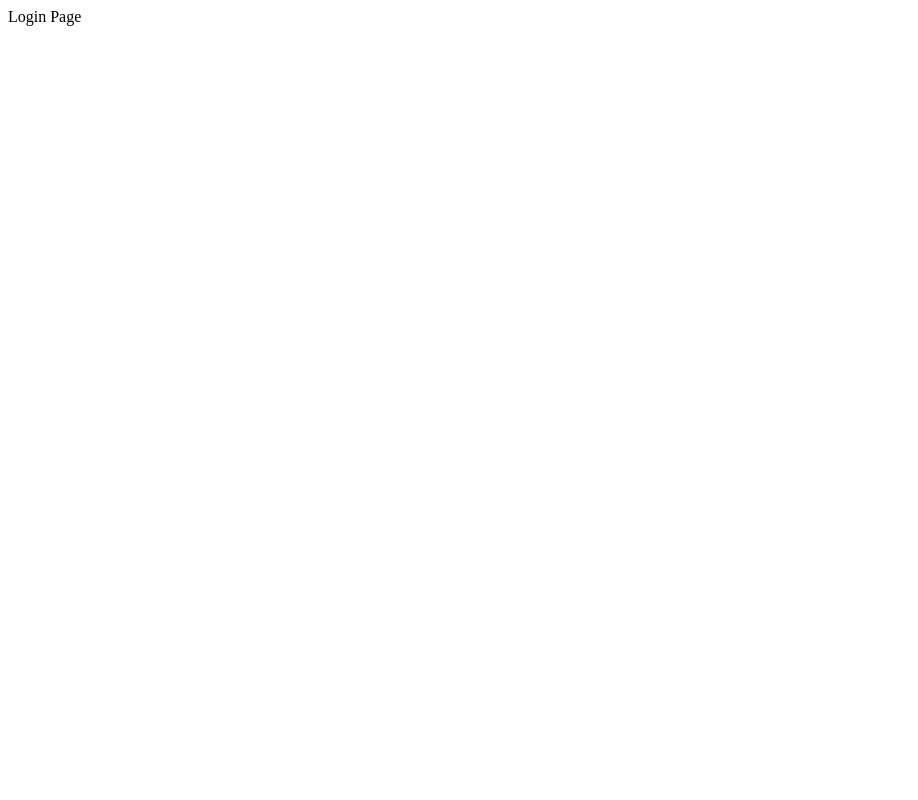
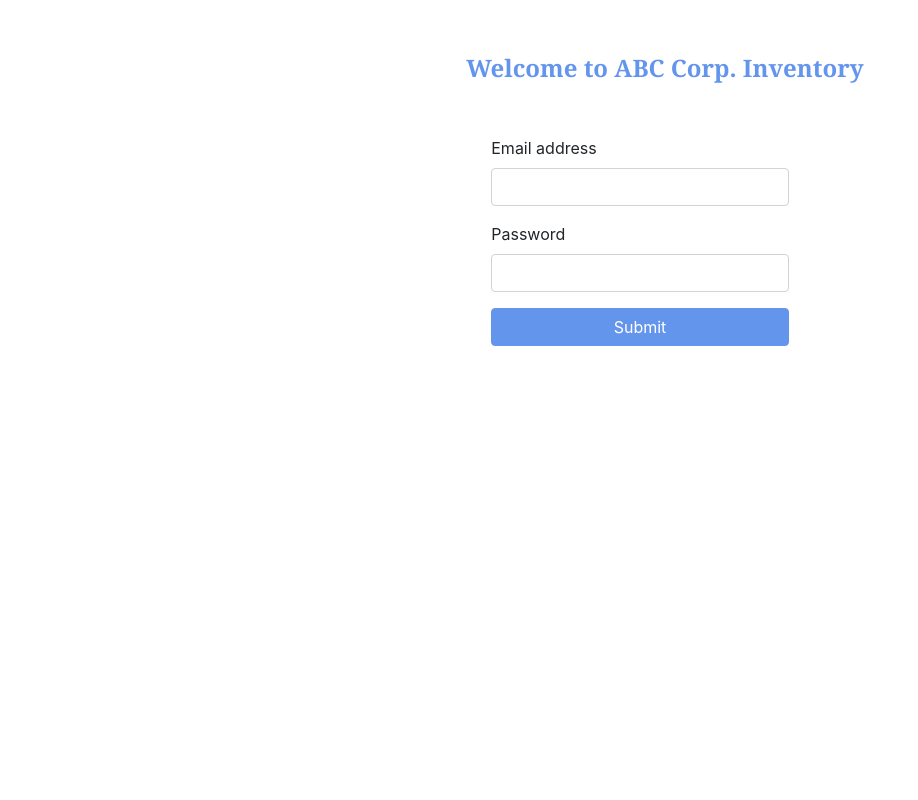
Before and after one commit to shu-csas-changgar/group-project-cepd-com, a Django app: page / in a window 1280 px wide. Before the commit the part shown is almost empty. Shown: the whole page, without its empty margins (0-918 px from the left). Run offline with Django 3.2, Linux system fonts and the light colour scheme; some libraries are stand-ins or nearby versions.

Commit message:
Added simple login page

```diff
--- a/ABC_CORP/ABC_INVENTORY/templates/login.html
+++ b/ABC_CORP/ABC_INVENTORY/templates/login.html
@@ -1 +1,80 @@
-Login Page
+
+
+<!DOCTYPE html>
+<html>
+   <head>
+     <meta charset="utf-8">
+      <title>ABC CORP LOGIN</title>
+      <link rel="stylesheet" href="https://stackpath.bootstrapcdn.com/bootstrap/4.3.1/css/bootstrap.min.css" integrity="sha384-ggOyR0iXCbMQv3Xipma34MD+dH/1fQ784/j6cY/iJTQUOhcWr7x9JvoRxT2MZw1T" crossorigin="anonymous">
+      <style>
+      .heading-text {
+        font-family: Georgia;
+        font-size: 24px;
+        text-align:center;
+        text-shadow: 10px;
+        font-weight: bold;
+        color: #6495ED;
+        padding-top: 50px;
+        padding-right: 30px;
+        padding-bottom: 50px;
+        padding-left: 80px;
+      }
+      .btn {
+        background-color:#6495ED;
+        border-color:#6495ED !important;
+
+      }
+
+
+      </style>
+
+   </head>
+   <body>
+      <script>
+      function hoverIn(){
+        document.getElementById("submit-btn").style.backgroundColor="black";
+        document.getElementById("submit-btn").style.bordercolor="black";
+      }
+
+      function hoverOut(){
+        document.getElementById("submit-btn").style.backgroundColor="#6495ED";
+      }
+
+      </script>
+
+      <div class="heading-text">
+        Welcome to ABC Corp. Inventory
+      </div>
+
+      <section class="container1">
+        <section class="row justify-content-center">
+
+          <section class="col-12 col-sm-6 col-md-3">
+
+            <form method="post">
+
+                <div class="mb-3">
+                  <label for="exampleInputEmail1" class="form-label">Email address</label>
+                  <input type="email" class="form-control" id="exampleInputEmail1" aria-describedby="emailHelp">
+
+                </div>
+
+                <div class="mb-3">
+                  <label for="exampleInputPassword1" class="form-label">Password</label>
+                  <input type="password" class="form-control" id="exampleInputPassword1">
+                </div>
+
+                <button type="submit" onmouseover="hoverIn()" onmouseout="hoverOut()" class="btn btn-primary btn-block" id="submit-btn">Submit</button>
+
+              </form>
+
+          </section>
+
+        </section>
+
+
+      </section>
+   </body>
+
+
+</html>
```
